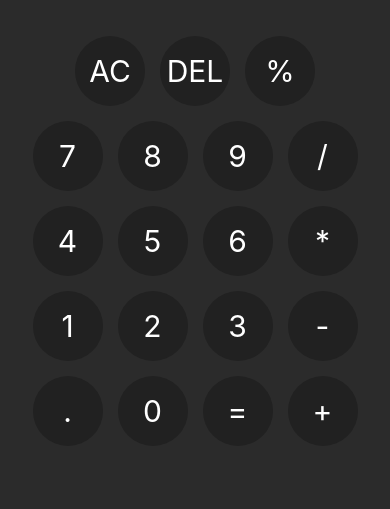
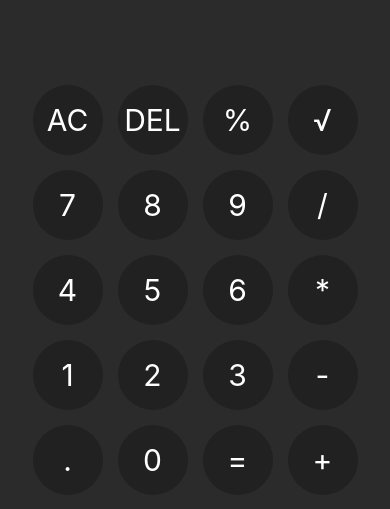
Before and after one commit to mxx567/Calgulator, a React Native app: screen / in a window 390 px wide. Shown: the part 287-796 px from the top of the page. Built offline with nearby package versions, Linux system fonts and the light colour scheme.

Commit message:
Added Square Root function

```diff
--- a/App.tsx
+++ b/App.tsx
@@ -13,11 +13,11 @@ interface ButtonDesc{
 }
 
 const buttons:ButtonDesc[][] = [
-    [{text: 'AC', type: 'clear'}, {text: 'DEL', type: 'delete'}, {text: '%', type: 'operator'}],
-    [{text: '7', type: 'number'},{text: '8', type: 'number'},{text: '9', type: 'number'}, {text: '/', type: 'operator'}],
-    [{text: '4', type: 'number'},{text: '5', type: 'number'},{text: '6', type: 'number'}, {text: '*', type: 'operator'}],
-    [{text: '1', type: 'number'},{text: '2', type: 'number'},{text: '3', type: 'number'}, {text: '-', type: 'operator'}],
-    [{text: '.', type: 'operator'},{text: '0', type: 'number'}, {text: '=', type: 'equals'}, {text: '+', type: 'operator'}]
+  [{text: 'AC', type: 'clear'}, {text: 'DEL', type: 'delete'}, {text: '%', type: 'operator'}, {text: '√', type: 'operator'}],
+  [{text: '7', type: 'number'},{text: '8', type: 'number'},{text: '9', type: 'number'}, {text: '/', type: 'operator'}],
+  [{text: '4', type: 'number'},{text: '5', type: 'number'},{text: '6', type: 'number'}, {text: '*', type: 'operator'}],
+  [{text: '1', type: 'number'},{text: '2', type: 'number'},{text: '3', type: 'number'}, {text: '-', type: 'operator'}],
+  [{text: '.', type: 'operator'},{text: '0', type: 'number'}, {text: '=', type: 'equals'}, {text: '+', type: 'operator'}]
 ];
 
 function isOperator(symb : string){
@@ -65,7 +65,12 @@ const checkSyntax = (exp : string, symb : ButtonDesc) =>{
     }
     return exp.slice(0, exp.lastIndexOf(currentNumber)) + String(Number(currentNumber) / 100);
   }
+  if(symb.text === "√"){
+    return exp.slice(0, exp.lastIndexOf(currentNumber)) + String(Number(currentNumber) ** 0.5);
+  }
   return(exp + symb.text);
+
+
 }
 
 
@@ -73,9 +78,10 @@ function calculate(exp : string){
   if(isOperator(exp.charAt(exp.length-1))){
     return String(eval(exp.slice(0, exp.length-1)));
   }
-  else{
-    return String(eval(exp));
+  if(exp.length == 0){
+    return exp;
   }
+  return String(eval(exp));
 }
 
 
@@ -91,7 +97,7 @@ export default function App() {
       justifyContent: 'space-evenly',
     },
     buttonsView:{
-      flex:20,
+      flex:10,
       alignItems: 'center',
       gap:15
     },
@@ -101,17 +107,16 @@ export default function App() {
       gap:15
     },
     topMenu:{
-      flex:1,
+      flex:1.5,
       width:310,
       marginTop: 35,
       marginRight:20,
       marginLeft:20,
-      height:60,
       backgroundColor:'#212121',
       borderRadius: 100,
     },
     text:{
-      flex:2,
+      flex:1.2,
       alignSelf:'flex-end',
       marginRight:20,
       marginLeft:20,
```
